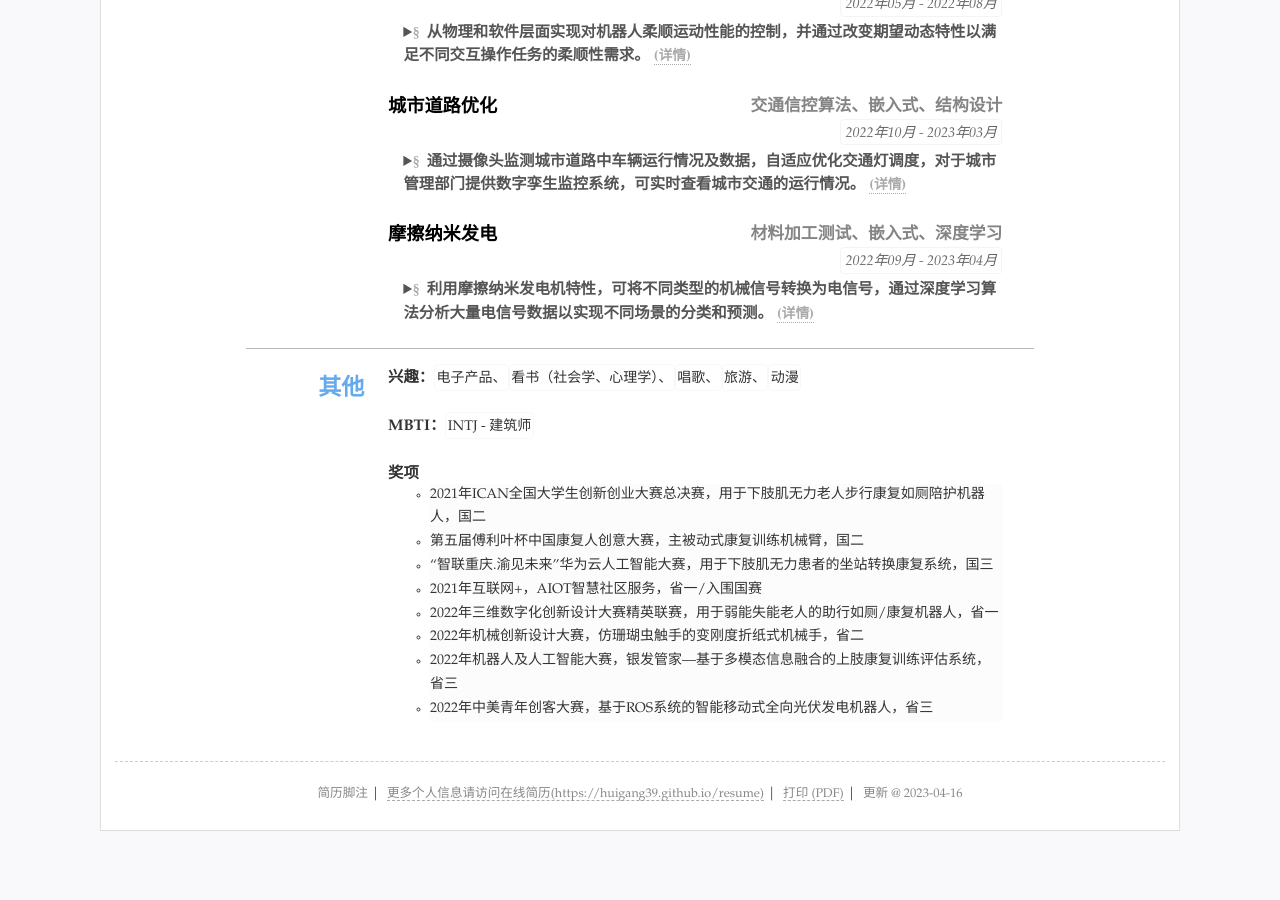
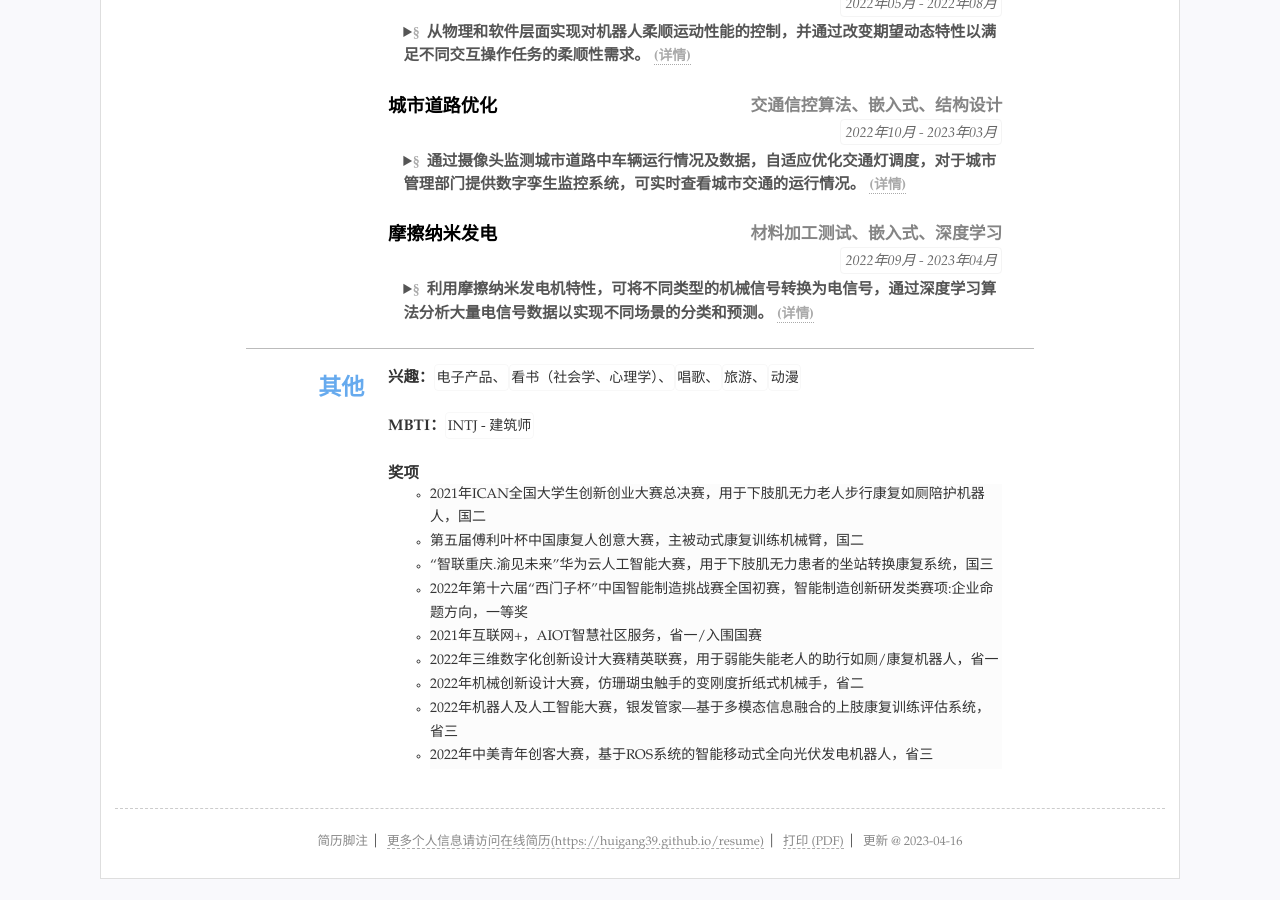
Before and after one commit to huigang39/resume, a Jekyll site: the page built from index.html, in a window 1280 px wide and 900 px high, scrolled down 935 px. Built offline with Jekyll 4.4.1, drawn with Linux system fonts in a browser that asks for light colours; before the commit the page ends 1787 px from its top, so only the background shows below that.

Commit message:
Update resume.yml

```diff
--- a/_data/resume.yml
+++ b/_data/resume.yml
@@ -128,6 +128,7 @@ others: #其他列表显示
     - 2021年ICAN全国大学生创新创业大赛总决赛，用于下肢肌无力老人步行康复如厕陪护机器人，国二
     - 第五届傅利叶杯中国康复人创意大赛，主被动式康复训练机械臂，国二
     - “智联重庆.渝见未来”华为云人工智能大赛，用于下肢肌无力患者的坐站转换康复系统，国三
+    - 2022年第十六届“西门子杯”中国智能制造挑战赛全国初赛，智能制造创新研发类赛项:企业命题方向，一等奖
     - 2021年互联网+，AIOT智慧社区服务，省一/入围国赛
     - 2022年三维数字化创新设计大赛精英联赛，用于弱能失能老人的助行如厕/康复机器人，省一
     - 2022年机械创新设计大赛，仿珊瑚虫触手的变刚度折纸式机械手，省二
```
